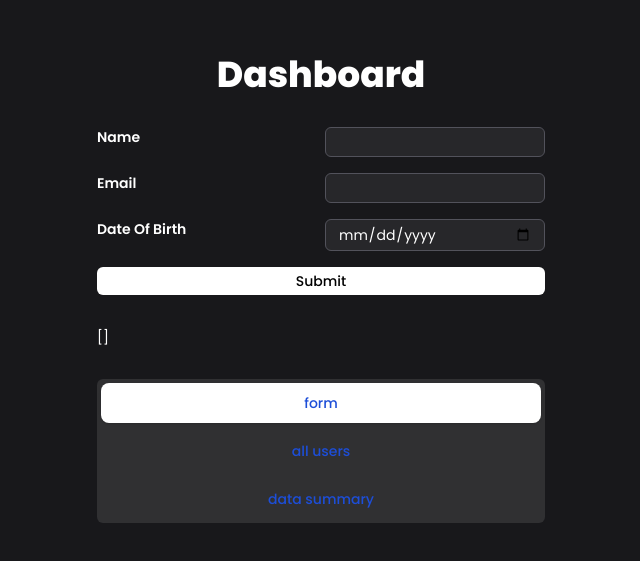
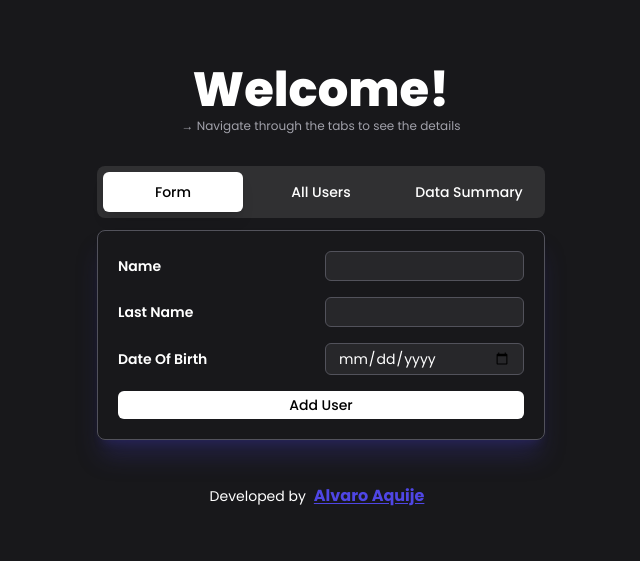
Before and after one commit to statusunknown418/mdp-fullstack-challenge, a Next.js app: page / in a window 1280 px wide. Shown: the part 111-672 px from the top of the page, without its empty margins (319-959 px from the left). Built offline with nearby package versions, Linux system fonts and the light colour scheme; no server answers; the database is empty.

Commit message:
feat: styling and page layout update

```diff
--- a/pages/index.tsx
+++ b/pages/index.tsx
@@ -1,5 +1,6 @@
-import { InitialForm } from '@/ui/Home/InitialForm'
-import { ShowcaseTabs } from '@/ui/Home/ShowcaseTabs/ShowcaseTabs'
+import { ShowcaseTabs, TExtendedInitialFormSchema } from '@/ui/Home/ShowcaseTabs/ShowcaseTabs'
+import { Button } from '@/ui/__shared__/Button'
+import { Spinner } from '@/ui/__shared__/Button/Spinner'
 import { fetcher } from '@/utils/fetcher'
 import type { NextPage } from 'next'
 import Head from 'next/head'
@@ -8,10 +9,10 @@ import useSWR from 'swr'
 const tabsKeys = ['form', 'all users', 'data summary']
 
 const Home: NextPage = () => {
-  const { data, error } = useSWR('/api/users', fetcher)
+  const { data, error } = useSWR<TExtendedInitialFormSchema[]>('/api/users', fetcher)
 
   return (
-    <div className="flex flex-col items-center justify-center min-h-screen">
+    <div className="flex flex-col items-center min-h-screen justify-center gap-10">
       <Head>
         <title>Mdp Challenge</title>
         <meta name="description" content="Generated by create next app" />
@@ -19,18 +20,28 @@ const Home: NextPage = () => {
       </Head>
 
       <main className="grid grid-cols-1 place-content-center gap-8">
-        <h1 className="text-4xl font-extrabold text-center">Dashboard</h1>
-        <section>
-          <InitialForm />
-        </section>
-        {!data && <strong>loading</strong>}
+        <header className="flex flex-col gap-1 items-center">
+          <h1 className="text-5xl font-extrabold">Welcome!</h1>
+          <p className="text-xs text-zinc-400">
+            &rarr; Navigate through the tabs to see the details
+          </p>
+        </header>
+
+        <ShowcaseTabs keys={tabsKeys} />
+
+        {!data && <Spinner className="text-indigo-600" />}
 
         {error && <span>error</span>}
+      </main>
 
-        {data && <p className="max-w-sm text-ellipsis overflow-hidden">{JSON.stringify(data)}</p>}
-
-        <ShowcaseTabs keys={tabsKeys} />
-      </main>
+      <footer className="flex items-center">
+        Developed by{' '}
+        <Button
+          designation="link"
+          href="https://github.com/AlvaroAquijeDiaz"
+          title="alvaro aquije"
+        />
+      </footer>
     </div>
   )
 }
--- a/ui/Home/InitialForm/InitialForm.tsx
+++ b/ui/Home/InitialForm/InitialForm.tsx
@@ -58,7 +58,7 @@ export const InitialForm: NextPage = () => {
         />
 
         <Fieldset
-          Label={<Label htmlFor="email" title="Email" />}
+          Label={<Label htmlFor="lastName" title="last name" />}
           RenderElement={
             <>
               <input {...register('lastName')} className="custom-input" id="lastName" />
@@ -70,7 +70,7 @@ export const InitialForm: NextPage = () => {
           Label={<Label htmlFor="dob" title="Date of birth" />}
           RenderElement={
             <>
-              <input {...register('dob')} className="custom-input" type="date" />
+              <input {...register('dob')} className="custom-input" type="date" id="dob" />
               {errors.dob && <span className="text-xs text-red-500">{errors.dob?.message}</span>}
             </>
           }
@@ -78,7 +78,7 @@ export const InitialForm: NextPage = () => {
 
         {errors.name && <span className="text-xs text-red-500">{errors.name?.message}</span>}
 
-        <Button designation="primary" title="Submit" type="submit" disabled={isLoading} />
+        <Button designation="primary" title="add user" type="submit" disabled={isLoading} />
       </div>
     </form>
   )
--- a/ui/Home/ShowcaseTabs/ShowcaseTabs.tsx
+++ b/ui/Home/ShowcaseTabs/ShowcaseTabs.tsx
@@ -1,32 +1,53 @@
-import { Tabs } from '@/ui/__shared__/HeadlessUIPrimitives/Tabs'
-import { Tab } from '@headlessui/react'
-import clsx from 'clsx'
+import { Tabs } from '@/ui/__shared__/HeadlessUIPrimitives'
+import { SinglePanel } from '@/ui/__shared__/HeadlessUIPrimitives/SinglePanel'
+import { SingleTab } from '@/ui/__shared__/HeadlessUIPrimitives/SingleTab'
+import { fetcher } from '@/utils/fetcher'
 import { NextPage } from 'next'
+import useSWR from 'swr'
+import { InitialForm } from '../InitialForm'
+import { TInitialFormSchema } from '../InitialForm/initialFormSchema.zod'
 
 export type TShowcaseTabsProps = {
   keys: string[]
 }
 
+export type TExtendedInitialFormSchema = TInitialFormSchema & {
+  id: string
+}
+
 export const ShowcaseTabs: NextPage<TShowcaseTabsProps> = ({ keys }) => {
+  const { data } = useSWR<TExtendedInitialFormSchema[]>('/api/users', fetcher)
+
   return (
     <div>
-      <Tabs>
-        {keys.map((key) => (
-          <Tab
-            key={key}
-            className={({ selected }) =>
-              clsx(
-                'w-full py-2.5 text-sm leading-5 font-medium text-blue-700 rounded-lg',
-                'focus:outline-none focus:ring-2 ring-offset-2 ring-offset-blue-400 ring-white ring-opacity-60',
-                selected
-                  ? 'bg-white shadow'
-                  : 'text-blue-100 hover:bg-white/[0.12] hover:text-white'
-              )
-            }
-          >
-            {key}
-          </Tab>
+      <Tabs
+        List={keys.map((key) => (
+          <SingleTab key={key}>{key}</SingleTab>
         ))}
+      >
+        <SinglePanel>
+          <InitialForm />
+        </SinglePanel>
+
+        <SinglePanel>
+          <div className="flex flex-col gap-4">
+            <h2 className="text-lg font-bold">This is updated in realtime!</h2>
+
+            <section>
+              {data &&
+                data.map((d) => (
+                  <div
+                    key={d.id}
+                    className="flex gap-2 items-center justify-between px-2 py-1 rounded-primary border border-border-primary w-full"
+                  >
+                    <p>{d.name}</p>
+                    <p>{d.lastName}</p>
+                    <p>{d.dob}</p>
+                  </div>
+                ))}
+            </section>
+          </div>
+        </SinglePanel>
       </Tabs>
     </div>
   )
--- a/ui/__shared__/Button/Button.tsx
+++ b/ui/__shared__/Button/Button.tsx
@@ -1,5 +1,6 @@
 import clsx from 'clsx'
 import { NextPage } from 'next'
+import Link from 'next/link'
 import { Spinner } from './Spinner'
 
 export type TButtonProps = {
@@ -8,6 +9,8 @@ export type TButtonProps = {
   disabled?: boolean
   onClick?: (event: React.MouseEvent<HTMLButtonElement, MouseEvent>) => void
   title: string
+  href?: string
+  target?: '_blank' | '_self' | '_parent' | '_top'
 }
 
 export const Button: NextPage<TButtonProps> = ({
@@ -16,22 +19,42 @@ export const Button: NextPage<TButtonProps> = ({
   onClick,
   designation,
   title,
+  href,
+  target,
 }) => {
   return (
     <button
       className={clsx(
+        'capitalize',
+        'cursor-pointer',
+        disabled && 'cursor-not-allowed bg-gray-400',
         designation === 'primary' && [
           'flex items-center gap-5 justify-center',
           'bg-white px-2 py-1 text-black font-medium rounded-primary',
           'hover:bg-gray-300 transition-colors duration-150',
+        ],
+        designation === 'link' && [
+          'flex items-center gap-5 justify-center text-base',
+          'px-2 py-1 text-indigo-600 font-medium rounded-primary',
+          'hover:text-indigo-400 transition-colors duration-150',
         ]
       )}
       type={type}
       onClick={onClick}
     >
-      <span>{title}</span>
+      {designation === 'link' ? (
+        <Link href={href || ''}>
+          <a className="font-bold underline underline-offset-2" target={target}>
+            {title}
+          </a>
+        </Link>
+      ) : (
+        <>
+          <span>{title}</span>
 
-      {disabled && <Spinner className="text-indigo-500" />}
+          {disabled && <Spinner className="fill-white text-indigo-800" />}
+        </>
+      )}
     </button>
   )
 }
--- a/ui/__shared__/Fieldset/Fieldset.tsx
+++ b/ui/__shared__/Fieldset/Fieldset.tsx
@@ -8,15 +8,16 @@ export type TFieldsetProps = {
   Label: ReactNode
 }
 
-export const Fieldset: NextPage<TFieldsetProps> = ({ vertical, RenderElement: Input, Label }) => {
+export const Fieldset: NextPage<TFieldsetProps> = ({ vertical, RenderElement, Label }) => {
   return (
     <fieldset
-      className={clsx(vertical ? 'grid grid-cols-1 gap-3' : 'sm:grid sm:grid-cols-2 sm:max-w-md', [
-        'grid grid-cols-1 gap-2',
-      ])}
+      className={clsx(
+        vertical ? 'grid grid-cols-1 gap-3' : 'sm:grid sm:grid-cols-2 sm:max-w-md items-center',
+        ['grid grid-cols-1 gap-2']
+      )}
     >
-      <div className="flex flex-col gap-2">{Label}</div>
-      <div className="flex flex-col gap-2">{Input}</div>
+      <div>{Label}</div>
+      <div>{RenderElement}</div>
     </fieldset>
   )
 }
--- /dev/null
+++ b/ui/__shared__/HeadlessUIPrimitives/SinglePanel.tsx
@@ -0,0 +1,10 @@
+import { Tab } from '@headlessui/react'
+import { NextPage } from 'next'
+
+export const SinglePanel: NextPage = ({ children }) => {
+  return (
+    <Tab.Panel className="w-full border border-border-primary p-5 rounded-lg shadow-xl shadow-indigo-900/40">
+      {children}
+    </Tab.Panel>
+  )
+}
--- /dev/null
+++ b/ui/__shared__/HeadlessUIPrimitives/SingleTab.tsx
@@ -0,0 +1,24 @@
+import { Tab } from '@headlessui/react'
+import clsx from 'clsx'
+import { NextPage } from 'next'
+
+export type TSingleTabProps = {
+  className?: string
+}
+
+export const SingleTab: NextPage<TSingleTabProps> = ({ children, className }) => {
+  return (
+    <Tab
+      className={({ selected }) =>
+        clsx(
+          'w-full py-2.5 text-sm leading-5 font-medium rounded-primary capitalize',
+          'focus:outline-none focus:ring-2 ring-offset-1 ring-white ring-opacity-60 transition-colors duration-200',
+          selected ? 'bg-white text-black shadow-lg' : 'hover:bg-white/[0.12]',
+          className
+        )
+      }
+    >
+      {children}
+    </Tab>
+  )
+}
--- a/ui/__shared__/HeadlessUIPrimitives/Tabs.tsx
+++ b/ui/__shared__/HeadlessUIPrimitives/Tabs.tsx
@@ -1,10 +1,20 @@
 import { Tab } from '@headlessui/react'
 import { NextPage } from 'next'
 
-export const Tabs: NextPage = ({ children }) => {
+export interface ITabsProps {
+  List: JSX.Element[] | JSX.Element
+}
+
+export const Tabs: NextPage<ITabsProps> = ({ children, List }) => {
   return (
-    <div className="p-1 w-full max-w-md flex flex-col gap-2 md:flex md:items-center md:justify-between rounded-primary bg-white/10">
-      <Tab.Group>{children}</Tab.Group>
+    <div className="max-w-md w-full flex flex-col gap-3">
+      <Tab.Group>
+        <Tab.List className="p-1.5 flex flex-col gap-2 sm:flex-row sm:items-center rounded-lg bg-white/10">
+          {List}
+        </Tab.List>
+
+        <Tab.Panels className="w-full">{children}</Tab.Panels>
+      </Tab.Group>
     </div>
   )
 }
--- /dev/null
+++ b/ui/__shared__/HeadlessUIPrimitives/index.tsx
@@ -0,0 +1 @@
+export { Tabs } from './Tabs'
--- /dev/null
+++ b/ui/__shared__/RadixPrimitives/ScrollArea/ScrollArea.tsx
@@ -0,0 +1,5 @@
+import { NextPage } from 'next'
+
+export const ScrollArea: NextPage = () => {
+  return <div></div>
+}
--- /dev/null
+++ b/ui/__shared__/RadixPrimitives/ScrollArea/index.tsx
@@ -0,0 +1 @@
+export { ScrollArea, type TScrollAreaProps } from './ScrollArea'
```
Also changed, not shown: ui/Home/ShowcaseTabs/index.tsx (line endings or trailing spaces).
